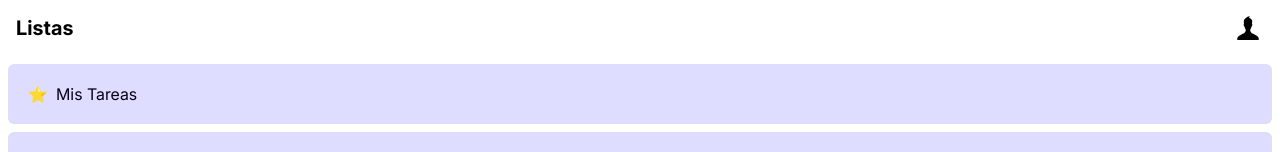
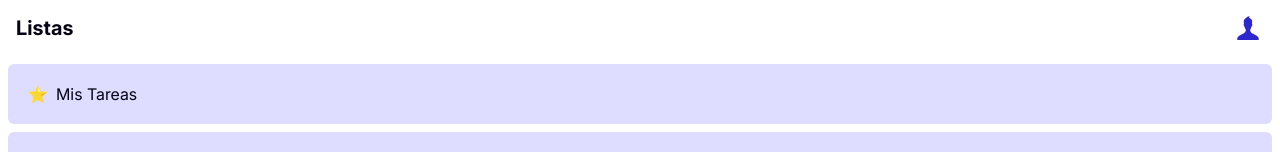
Before and after one commit to AdrielHercules/todolist-frontend, an Angular app: page / in a window 1280 px wide. Shown: the top 152 px of the page. Built offline with nearby package versions, Linux system fonts and the light colour scheme.

Commit message:
Implement color palette in top bar component

```diff
--- a/src/app/layout/top-bar/top-bar.component.html
+++ b/src/app/layout/top-bar/top-bar.component.html
@@ -1,7 +1,7 @@
 <div
   class="z-1 flex h-14 items-center p-4"
   [ngClass]="{
-    'bg-white': !topBarConf.transparent,
+    'bg-background': !topBarConf.transparent,
     'bg-transparent': topBarConf.transparent,
   }"
 >
@@ -9,7 +9,7 @@
     <div class="z-1 flex w-50 items-center justify-start gap-4">
       @for (button of topBarConf.leftButtons; track $index) {
         <svg
-          class="z-1 size-8 cursor-pointer rounded-md p-1 hover:bg-gray-100 active:bg-gray-100"
+          class="z-1 size-8 cursor-pointer rounded-md fill-primary p-1 hover:bg-secondary active:bg-secondary"
           (click)="onButtonClick(button)"
           (keydown)="onButtonClick(button)"
         >
@@ -19,14 +19,14 @@
     </div>
   }
 
-  <h1 class="z-1 w-full text-center text-xl font-bold" [class.text-center]="topBarConf.centerTitle">
+  <h1 class="z-1 w-full text-center text-xl font-bold text-text" [class.text-center]="topBarConf.centerTitle">
     {{ topBarConf.title }}
   </h1>
 
   <div class="z-1 flex w-50 items-center justify-end gap-4">
     @for (button of topBarConf.rightButtons; track $index) {
       <svg
-        class="z-1 size-8 cursor-pointer rounded-md p-1 hover:bg-gray-100 active:bg-gray-100"
+        class="z-1 size-8 cursor-pointer rounded-md fill-primary p-1 hover:bg-secondary active:bg-secondary"
         (click)="onButtonClick(button)"
         (keydown)="onButtonClick(button)"
       >
```
